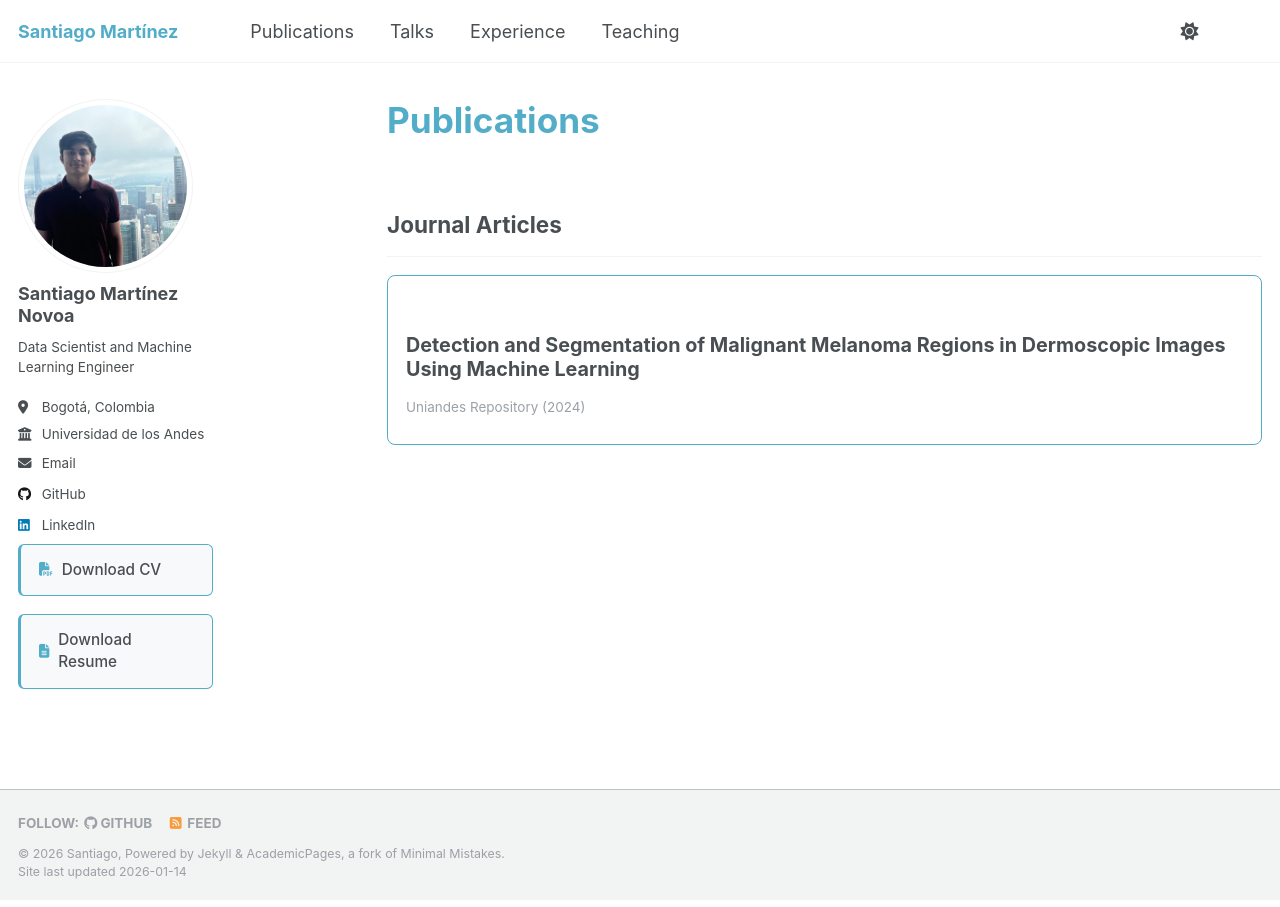
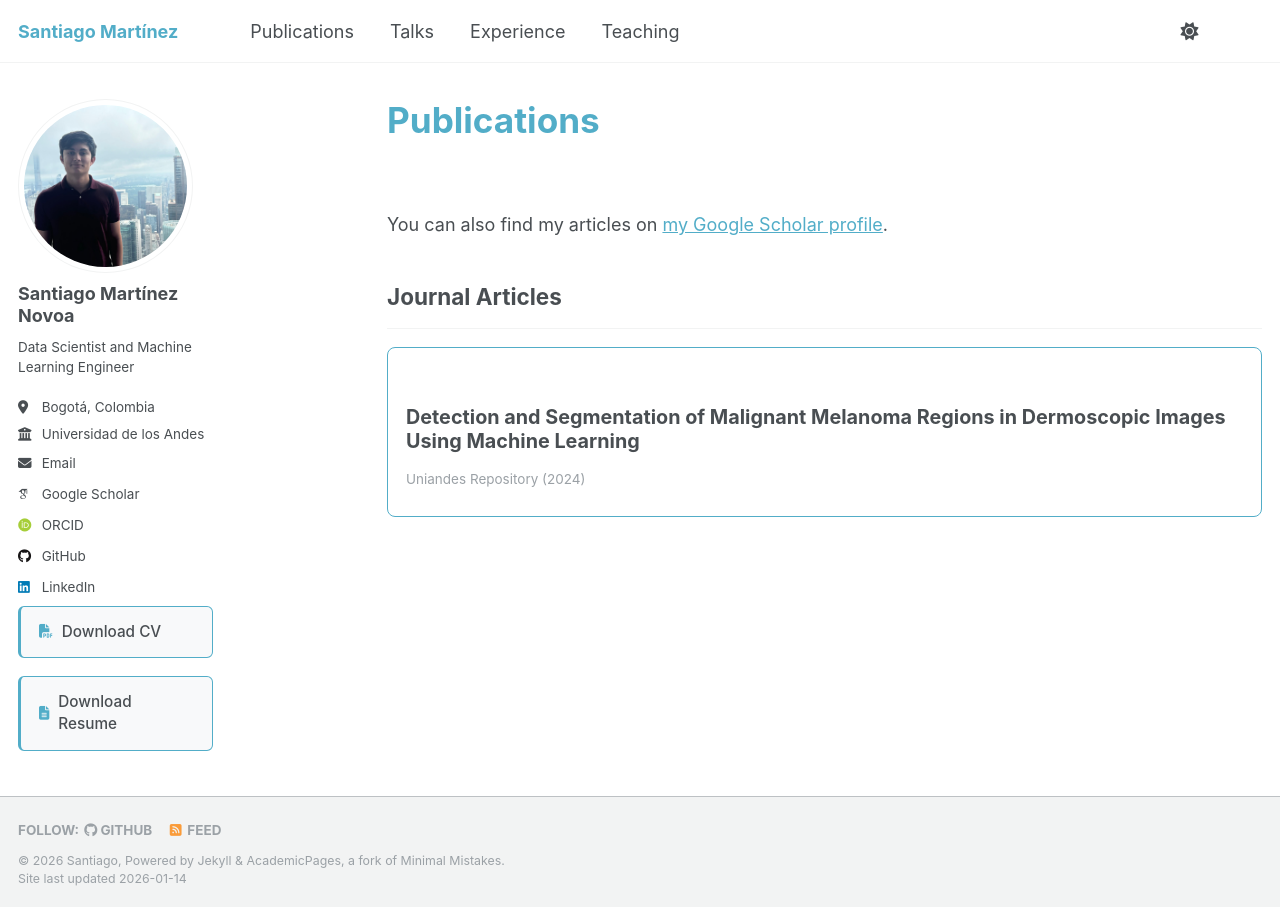
Before and after one commit to SantiagoM99/SantiagoM99.github.io, a Jekyll site: the page built from _pages/publications.html, in a window 1280 px wide. Built offline with Jekyll 4.4.1, drawn with Linux system fonts in a browser that asks for light colours; some web fonts are replaced; a script that is not in the unit is left out; some of the changed lines change nothing that is shown.

Commit message:
Add personal links

```diff
--- a/_config.yml
+++ b/_config.yml
@@ -34,9 +34,9 @@ author:
   # Academic websites
   academia         : # URL
   arxiv            : # URL - Update with the correct link to your profile
-  googlescholar    :
+  googlescholar    : https://scholar.google.com/citations?user=8SSLuHMAAAAJ&hl=en
   impactstory      : # URL
-  orcid            :
+  orcid            : https://orcid.org/0009-0002-4730-8507
   semantic         : # URL
   pubmed           :
   researchgate     : # URL
```
